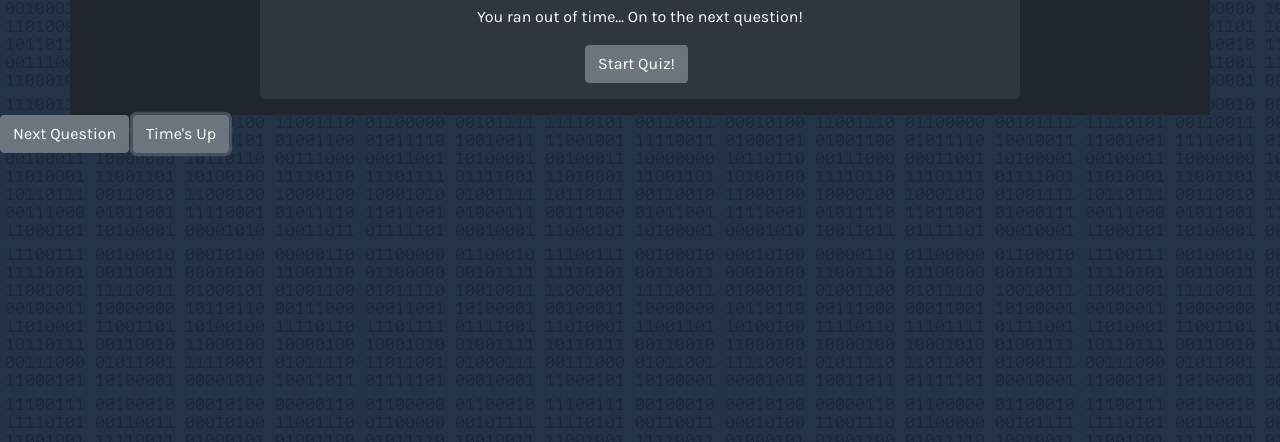
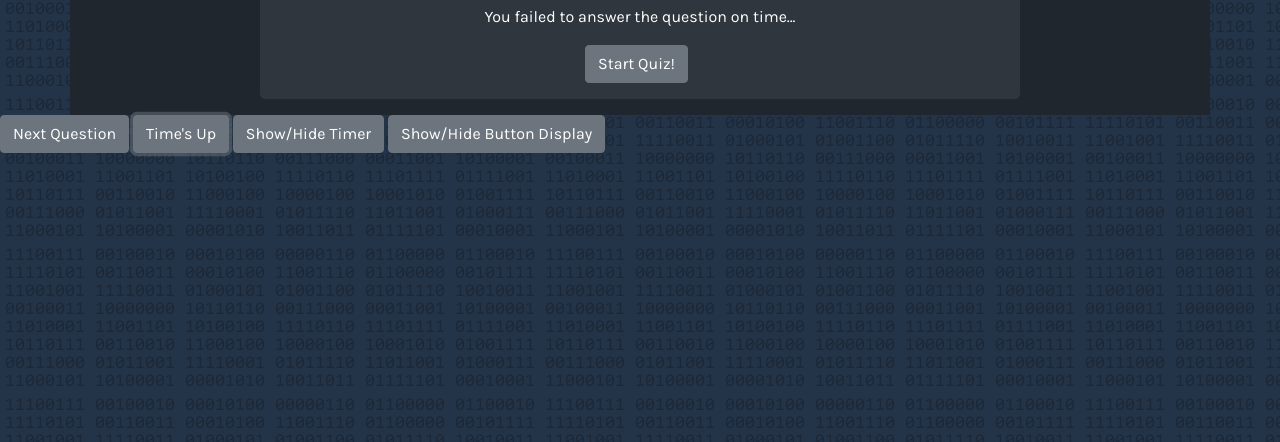
Before and after one commit to dvnnorth/TriviaGame, a plain HTML site: page index.html in a window 1280 px wide. Both pictures are taken after a click on the button "Time's Up". Shown: the part 358-800 px from the top of the page. Drawn offline with nearby package versions, Linux system fonts and the light colour scheme; a web font is replaced by a local one.

Commit message:
Added debug for showing and hiding timer, button
Added some debugging buttons to show and hide both the question timer and the button (start, submit, restart). Tested functionality. Will implement some version of this show/hide functionality as part of quiz control.

```diff
--- a/assets/css/style.css
+++ b/assets/css/style.css
@@ -70,7 +70,7 @@ p {
     background-color: #50565E;
 }
 
-.wrong {
+.timeUp {
     color: #f00;
     text-shadow:
     -1px -1px 0 #000,
--- a/assets/js/script.js
+++ b/assets/js/script.js
@@ -51,16 +51,16 @@ $(function () {
     const _QUESTIONS = [ $(`<div id="slide">
                             <h1 class="text-center">Question 1</h1>
                             <ul>
-                                <li class="answer" id="answer1">
+                                <li class="answer wrong">
                                     Answer 1
                                 </li>
-                                <li class="answer" id="answer2">
+                                <li class="answer correct">
                                     Answer 2
                                 </li>
-                                <li class="answer" id="answer3">
+                                <li class="answer wrong">
                                     Answer 3
                                 </li>
-                                <li class="answer" id="answer4">
+                                <li class="answer wrong">
                                     Answer 4
                                 </li>
                             </ul>
@@ -87,9 +87,20 @@ $(function () {
     // const _TIMEUP is an HTML element that will display when the user gets a question wrong
     // due to time elapsing
     const _TIMEUP = $(`<div id="slide">
-                            <h1 class="text-center wrong">Time's Up!</h1>
-                            <p class="text-center">You ran out of time... On to the next question!</p>
+                            <h1 class="text-center timeUp">Time's Up!</h1>
+                            <p class="text-center">You failed to answer the question on time...</p>
                         </div>`)
+
+    const _FINAL = $(`<div id="slide">
+                            <h1 class="text-center">Quiz Over!</h1>
+                            <p class="text-center">Alright, lets see how you did!</p>
+                            <ul id="results">
+                                <li style="list-style-type:none">You got <span id="correct"></span> questions correct!</li>
+                                <li style="list-style-type:none">You got <span id="wrong"></span> questions wrong...</li>
+                            </ul>
+                            <h1 class="text-center">Your score: <span id="score"></span></h1>
+                            <p class="passFailText"></p>
+                      </div>`)
 
     /* function questionSwitch will handle the animation between questions.
     questionSwitch expects the previous slide as an element and the new slide as an element,
@@ -112,9 +123,25 @@ $(function () {
 
     }
 
+    /* function checkAnswer looks to see if a question is correct based on which answer
+       is selected in a given questionElement, appends a result to the resultsArray
+       (will be true for correct or false for incorrect) and returns the array
+       with the new result appended */
+    function checkAnswer (questionElement, resultsArray) {
+        // logic to check questionElement and append result
+
+        return resultsArray;
+    }
+
+    /* function grade displays the user's score once _FINAL has been displayed */
+    function grade () {
+
+    }
+
     /* function runQuiz runs the quiz!*/
     function runQuiz () {
 
+        // Function inits
         // function nextQuestion is a helper function that runs to streamline question handling
         // Display's next question and handles timer starting
         function nextQuestion (questionElement, timerExecution) {
@@ -122,9 +149,14 @@ $(function () {
 
             // Start the timer
         }
+
+        // Variable declarations, inits
         // Declare currentQuestion to store question Element, initialize to first question
         // _QUESTIONS[0]
         let currentQuestion = _QUESTIONS[0];
+        // Declare results and init to be an empty array.
+        // Will push true or false to results depending on users selected answer
+        let results = [];
 
         // Declare wasCorrect, an array that tracks whether the user was correct, incorrect, or
         // missed the question due to time. Values expected are true (user was correct),
@@ -156,6 +188,24 @@ $(function () {
     $(`#timesUp`).on(`click`, function () {
         let div = _TIMEUP;
         questionSwitch($(`#slide`), div);
-    })
+    });
+
+    $(`#showHideTimer`).on(`click`, function () {
+        if ($(`#timer`).hasClass(`show`)) {
+            $(`#timer`).removeClass(`show`);
+        }
+        else {
+            $(`#timer`).addClass(`show`)
+        }
+    });
+
+    $(`#showHideButtonDisplay`).on(`click`, function () {
+        if ($(`#buttonDisplay`).hasClass(`show`)) {
+            $(`#buttonDisplay`).removeClass(`show`);
+        }
+        else {
+            $(`#buttonDisplay`).addClass(`show`)
+        }
+    });
 
 });
--- a/index.html
+++ b/index.html
@@ -41,7 +41,7 @@
                     </div>
 
                     <!-- Button display, button switches between Start, Submit Answer, and Retry -->
-                    <div class="mx-auto" style="width:110px" id="buttonDisplay">
+                    <div class="mx-auto collapse show" style="width:110px" id="buttonDisplay">
                         <button type="button" class="btn btn-secondary" id="quizButton">Start Quiz!</button>
                     </div>
 
@@ -55,6 +55,8 @@
         <!-- Next question slide-->
         <button type="button" class="btn btn-secondary" id="nextQuestion">Next Question</button>
         <button type="button" class="btn btn-secondary" id="timesUp">Time's Up</button>
+        <button type="button" class="btn btn-secondary" id="showHideTimer">Show/Hide Timer</button>
+        <button type="button" class="btn btn-secondary" id="showHideButtonDisplay">Show/Hide Button Display</button>
 
     <!-- jQuery (full, min) -->
     <script src="https://code.jquery.com/jquery-3.3.1.min.js" integrity="sha256-FgpCb/KJQlLNfOu91ta32o/NMZxltwRo8QtmkMRdAu8=" crossorigin="anonymous"></script>
```
